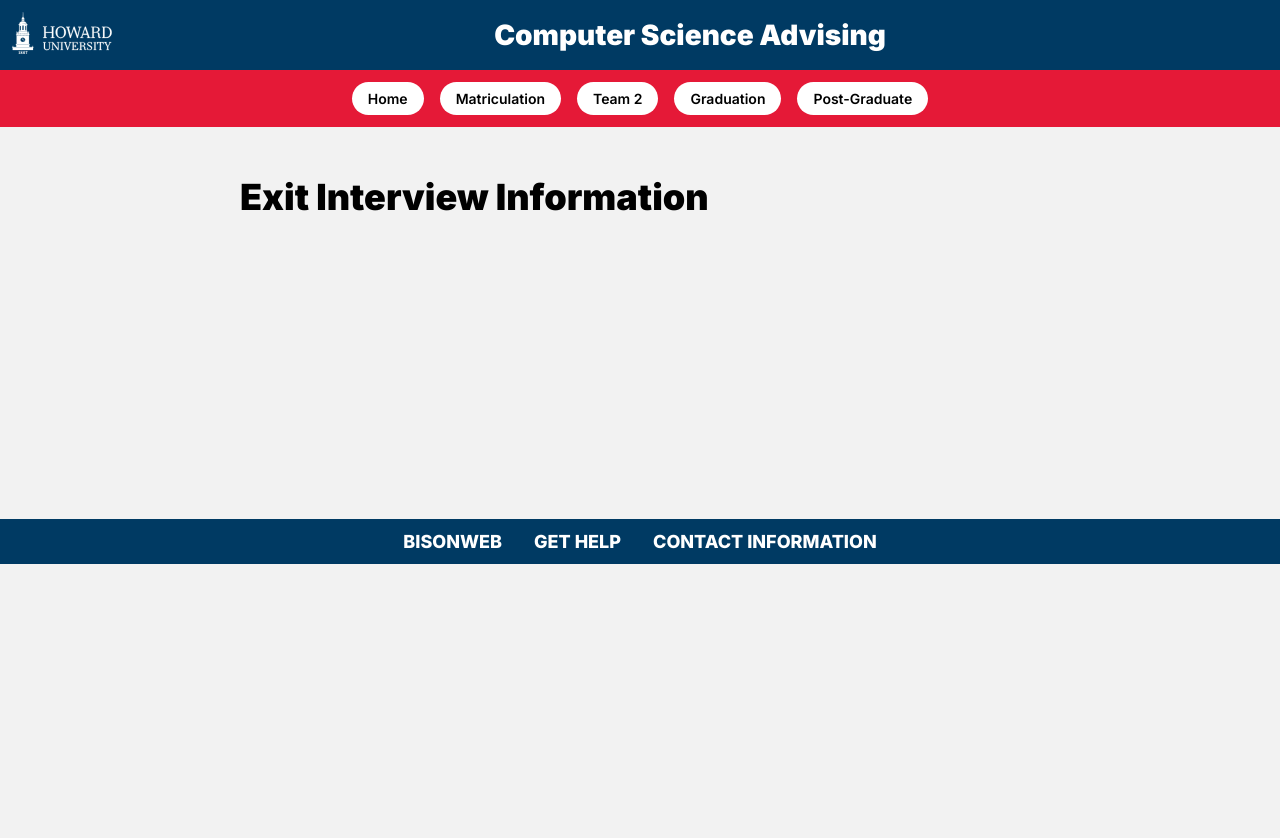
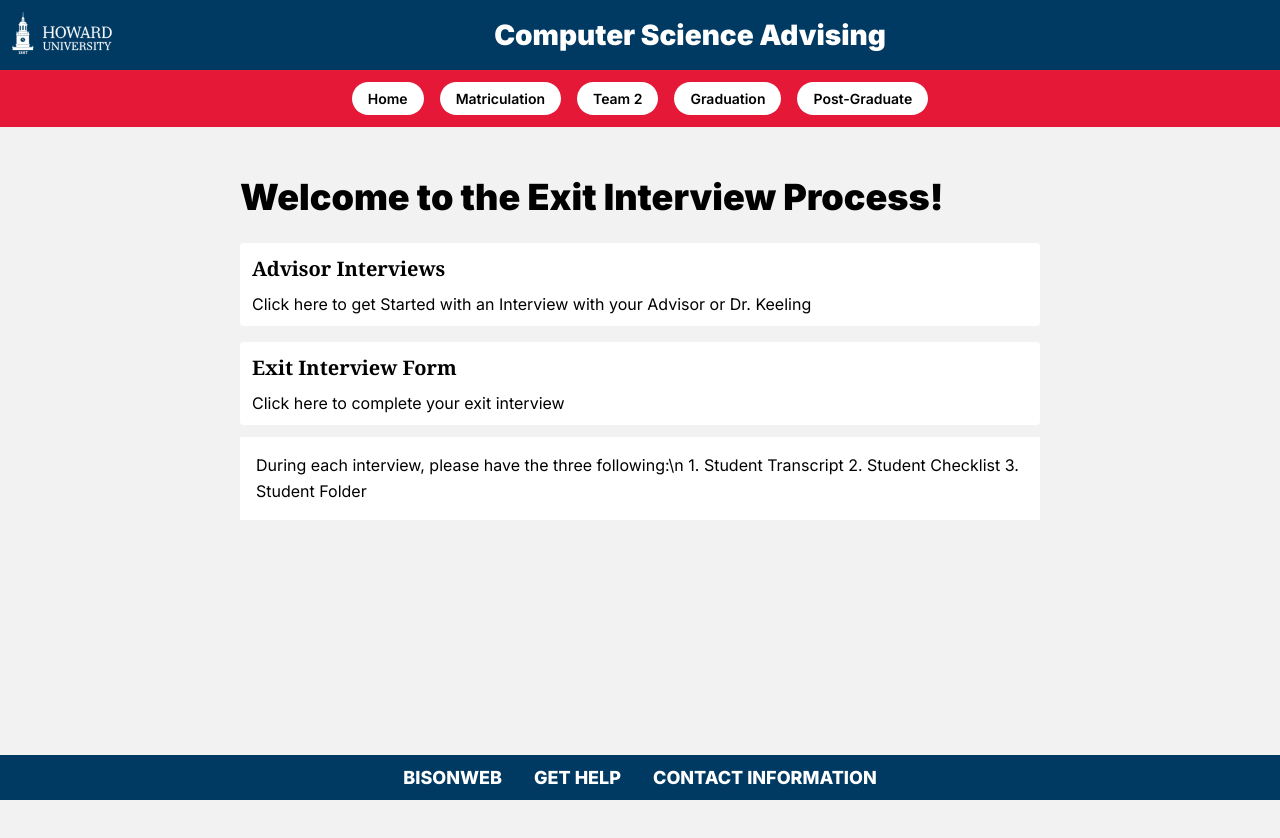
Before and after one commit to HU-Computer-Science-SeniorProject/Senior-Project-II-Fall-2022, a React (Create React App) app in the folder cs-advising/: page /exitinterview in a window 1280 px wide. Shown: the top 838 px of the page. Before the commit the page ends 800 px from the top, so only its background shows below. Built offline with nearby package versions, Linux system fonts and the light colour scheme.

Commit message:
Push from Darryle

```diff
--- a/cs-advising/package.json
+++ b/cs-advising/package.json
@@ -11,6 +11,7 @@
     "@testing-library/react": "^13.4.0",
     "@testing-library/user-event": "^13.5.0",
     "aws-amplify": "^5.0.3",
+    "callback-router": "^0.1.1",
     "pdf-lib": "^1.17.1",
     "react": "^18.2.0",
     "react-dom": "^18.2.0",
--- a/cs-advising/src/Team MVP/ExitInterview.jsx
+++ b/cs-advising/src/Team MVP/ExitInterview.jsx
@@ -3,10 +3,52 @@ import { Footer } from "../Team_Ace/components/Footer";
 
 
 export function ExitInterview() {
+  let routes = [
+      {
+        title: "Advisor Interviews",
+        route: "/StageOne",
+        info: "Click here to get Started with an Interview with your Advisor or Dr. Keeling",
+      },
+
+      {
+        title: "Exit Interview Form",
+        route: "/StageThree",
+        info: "Click here to complete your exit interview",
+      },
+
+];
+
+return (
+    <div className="gh">
+      <Header />
+      <div className="gh_body">
+        <div className="main_gh_title">Welcome to the Exit Interview Process!</div>
+        <div className="post_grad_routes">
+          {routes.map((route) => {
+            return (
+              <div>
+                <a className="ghr" href={route.route}>
+                  {route.title}
+
+                  <div className="ghri">{route.info}</div>
+                </a>
+              </div>
+            );
+          })}
+        </div>
+        <section className="info">
+        During each interview, please have the three following:\n
+        1. Student Transcript
+        2. Student Checklist
+        3. Student Folder
+        </section>
+      </div>
+      <Footer />
+    </div>
+  );
 
 
-
-
+    /*
     return (
         <div className="gh">
           <Header />
@@ -16,4 +58,5 @@ export function ExitInterview() {
           <Footer />
         </div>
       );
+      */
 }
--- /dev/null
+++ b/cs-advising/src/Team MVP/StageOne.jsx
@@ -0,0 +1,24 @@
+import { Header } from "../Team_Ace/components/Header";
+import { Footer } from "../Team_Ace/components/Footer";
+//Taken From C. Adams(CodeCrew)
+
+export function StageOne(){
+
+  return (
+    <div className="gh">
+      <Header />
+      <div className="gh_body">
+        <div className="matric_title">Schedule Advisor Meeting</div>
+         <div className="matric_body"> Please find your advisor based on the first letter of your LAST name and click on their name to make an appointment</div>
+         <div className="advisor_links_routes"><p>A-B&emsp;&emsp;&emsp;&emsp;&emsp;&emsp;&emsp;<a href="mailto:jli@howard.edu">Dr. Jiang Li</a></p></div>
+         <div className="advisor_links_routes"><p>C-F&emsp;&emsp;&emsp;&emsp;&emsp;&emsp;&emsp;<a href="https://calendly.com/professorblackstone/15min?month=2022-10">Dr. Jeremy Blackstone</a></p></div>
+         <div className="advisor_links_routes"><p>G-J&emsp;&emsp;&emsp;&emsp;&emsp;&emsp;&emsp;<a href="https://outlook.office365.com/owa/calendar/Advising1%40howardu.onmicrosoft.com/bookings/">Dr. Noha Hazzazi</a></p></div>
+         <div className="advisor_links_routes"><p>K-N&emsp;&emsp;&emsp;&emsp;&emsp;&emsp;&ensp;&nbsp;<a href="mailto:chuLiu@howard.edu">Dr. Chunmei Liu</a></p></div>
+         <div className="advisor_links_routes"><p>O-Q&emsp;&emsp;&emsp;&emsp;&emsp;&emsp;&ensp;&nbsp;<a href="mailto:gloria.washington@howard.edu">Dr. Gloria Washington</a></p></div>
+         <div className="advisor_links_routes"><p>R-Z&emsp;&emsp;&emsp;&emsp;&emsp;&emsp;&emsp;<a href="https://calendly.com/hkeeling/10-minute-meeting-clone?month=2022-11">Dr. Harry Keeling</a></p></div>
+         <div className="advisor_links_routes"><p>Tech Exchange&emsp;&emsp;<a href="mailto:blegand@scs.howard.edu">Dr. Legand Burge</a></p></div>
+    </div>
+      <Footer />
+    </div>
+  );
+}
--- /dev/null
+++ b/cs-advising/src/Team MVP/StageThree.css
@@ -0,0 +1,10 @@
+.button_interview {
+    color: white;
+    padding: 15px 32px;
+    text-align: center;
+    display: inline-block;
+    background: #E51937;
+    border: 2px solid #E51937;
+    border-radius: 10px;
+    font-weight: 600;
+  }
--- /dev/null
+++ b/cs-advising/src/Team MVP/StageThree.jsx
@@ -0,0 +1,18 @@
+import { Header } from "../Team_Ace/components/Header";
+import { Footer } from "../Team_Ace/components/Footer";
+import "./StageThree.css";
+
+export function StageThree(){
+
+    return (
+        <div className="gh">
+          <Header />
+          <div className="gh_body">
+            <div className="main_gh_title">Exit Interview</div>
+            <a href="https://forms.gle/cj6jc34F92dvv8vs9"><button className="button_interview" onclick="https://forms.gle/cj6jc34F92dvv8vs9">Click Here</button></a>
+
+          </div>
+          <Footer />
+        </div>
+      );
+}
--- a/package.json
+++ b/package.json
@@ -12,7 +12,7 @@
     "react-dom": "^18.2.0",
     "react-router": "^6.4.3",
     "react-router-dom": "^6.4.3",
-    "react-scripts": "^2.1.3",
+    "react-scripts": "^2.1.8",
     "web-vitals": "^2.1.4"
   },
   "scripts": {
```
Also changed, not shown: cs-advising/src/App.js (+11 -1 lines), cs-advising/src/Team MVP/AlumniInfo.jsx (+5 -5 lines), cs-advising/src/Team MVP/StageOne.css (added), 2 other files (tests, documents, lock files or other folders).
